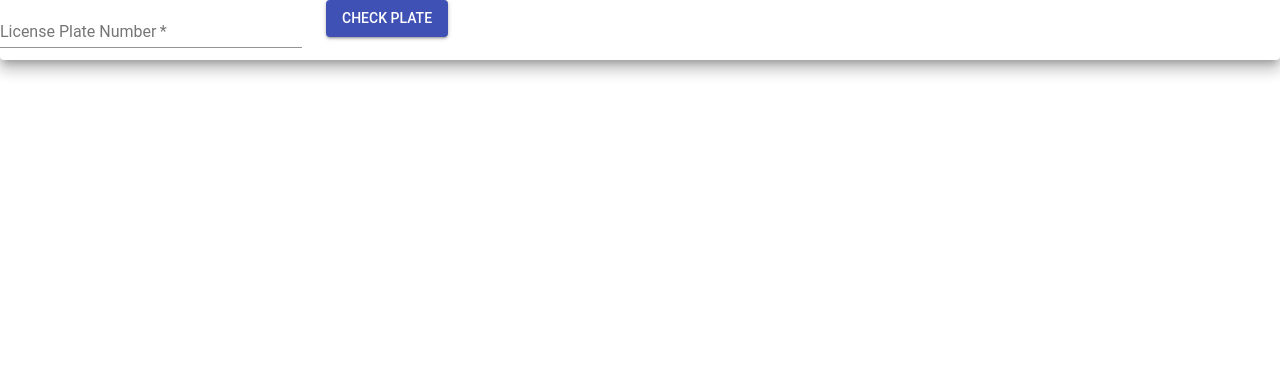
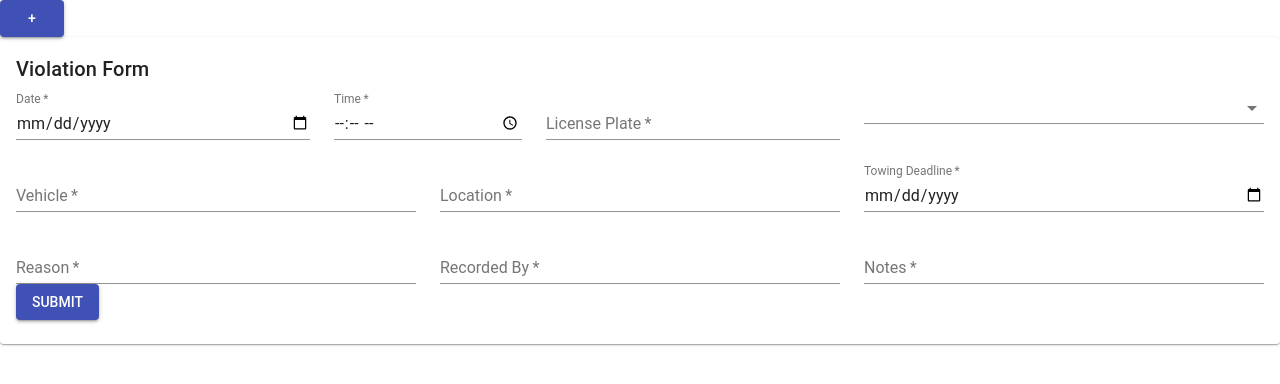
Before and after one commit to theduo88/broadviewplace-parking, a React (Create React App) app: page /report-violation in a window 1280 px wide. Shown: the top 384 px of the page. Built offline with nearby package versions, Linux system fonts and the light colour scheme.

Commit message:
adding report violation page

```diff
--- a/package.json
+++ b/package.json
@@ -10,6 +10,8 @@
     "prop-types": "^15.6.2",
     "react": "^16.7.0",
     "react-dom": "^16.7.0",
+    "react-router": "^4.2.0",
+    "react-router-dom": "^4.2.2",
     "react-scripts": "2.1.3",
     "react-table": "^6.8.6"
   },
--- a/src/App.js
+++ b/src/App.js
@@ -1,14 +1,13 @@
 import React, { Component } from 'react';
-import logo from './logo.svg';
 import './App.css';
-import Home from "./components/home/Home";
+import Main from "./components/main/Main";
 
 class App extends Component {
     render() {
         return (
-            <Home>
-
-            </Home>
+            <div>
+                <Main />
+            </div>
         );
     }
 }
--- /dev/null
+++ b/src/components/main/Main.js
@@ -0,0 +1,15 @@
+import React from 'react'
+import {Route, Switch} from "react-router";
+import ReportViolation from "../violation/ReportViolation";
+import Home from "../home/Home";
+
+const Main = () => (
+    <main>
+        <Switch>
+            <Route exact path='/' component={Home}/>
+            <Route path='/report-violation' component={ReportViolation}/>
+        </Switch>
+    </main>
+)
+
+export default Main
--- /dev/null
+++ b/src/components/violation/ReportViolation.js
@@ -0,0 +1,180 @@
+import React, {Component} from "react";
+import Button from "@material-ui/core/Button";
+import Card from "@material-ui/core/Card";
+import CardContent from "@material-ui/core/CardContent";
+import Typography from "@material-ui/core/Typography";
+import Grid from "@material-ui/core/Grid";
+import TextField from "@material-ui/core/TextField";
+import Select from "@material-ui/core/Select";
+
+export class ReportViolation extends Component {
+    constructor(props, context) {
+        super(props, context);
+
+        // this.getViolation = this.getViolation.bind(this);
+        this.handleChange = this.handleChange.bind(this);
+        // this.setNewViolation = this.setNewViolation.bind(this);
+        // this.toggleHidden = this.toggleHidden.bind(this);
+
+        this.state = {
+            isHidden: false
+        }
+    }
+
+    handleChange (event) {
+        // let exists;
+        // if (event.target.name.toLowerCase() === 'licenseplatenumber') {
+        //     exists = ViolationService.plateNumberExists(event.target.value, this.state.data)
+        // }
+
+        this.setState({
+            [event.target.name]: event.target.value,
+            // error: exists
+        });
+
+        console.log(this.state)
+
+    }
+
+    render() {
+        return (
+            <div>
+                <Button variant="contained" color="primary" onClick={this.toggleHidden}>
+                    +
+                </Button>
+                <Card hidden={this.state.isHidden}>
+                    <CardContent>
+                        <React.Fragment>
+                            <Typography variant="h6" gutterBottom>
+                                Violation Form
+                            </Typography>
+                            <Grid container spacing={24}>
+                                <Grid item xs={12} sm={3}>
+                                    <TextField
+                                        required
+                                        id="date"
+                                        label="Date"
+                                        name="date"
+                                        type="date"
+                                        fullWidth
+                                        onChange={this.handleChange}
+                                        InputLabelProps={{
+                                            shrink: true,
+                                        }}
+                                    />
+                                </Grid>
+                                <Grid item xs={12} sm={2}>
+                                    <TextField
+                                        required
+                                        id="time"
+                                        label="Time"
+                                        name="time"
+                                        type="time"
+                                        fullWidth
+                                        onChange={this.handleChange}
+                                        InputLabelProps={{
+                                            shrink: true,
+                                        }}
+                                    />
+                                </Grid>
+                                <Grid item xs={12} sm={3}>
+                                    <TextField
+                                        required
+                                        id="licensePlateNumber"
+                                        name="licensePlateNumber"
+                                        label="License Plate"
+                                        fullWidth
+                                        onChange={this.handleChange}
+                                        error={this.state.error === 'Plate has already be reported'}
+                                        helperText={this.state.error === 'Plate has already be reported' ? this.state.error : ''}
+                                    />
+                                </Grid>
+                                <Grid item xs={12} sm={4}>
+                                    <Select
+                                        required
+                                        id="state"
+                                        name="state"
+                                        label="State"
+                                        fullWidth
+                                        autoComplete="state"
+                                        onChange={this.handleChange}
+                                    />
+
+                                </Grid>
+                                <Grid item xs={12} sm={4}>
+                                    <TextField
+                                        required
+                                        id="vehicle"
+                                        name="vehicle"
+                                        label="Vehicle"
+                                        fullWidth
+                                        onChange={this.handleChange}
+                                    />
+                                </Grid>
+                                <Grid item xs={12} sm={4}>
+                                    <TextField
+                                        required
+                                        id="location"
+                                        name="location"
+                                        label="Location"
+                                        fullWidth
+                                        onChange={this.handleChange}
+                                    />
+                                </Grid>
+                                <Grid item xs={12} sm={4}>
+                                    <TextField
+                                        required
+                                        id="towingDeadline"
+                                        label="Towing Deadline"
+                                        name="towingDeadline"
+                                        type="date"
+                                        fullWidth
+                                        onChange={this.handleChange}
+                                        InputLabelProps={{
+                                            shrink: true,
+                                        }}
+                                    />
+                                </Grid>
+                                <Grid item xs={12} sm={4}>
+                                    <TextField
+                                        required
+                                        id="reason"
+                                        name="reason"
+                                        label="Reason"
+                                        fullWidth
+                                        onChange={this.handleChange}
+                                    />
+                                </Grid>
+                                <Grid item xs={12} sm={4}>
+                                    <TextField
+                                        required
+                                        id="recordedBy"
+                                        name="recordedBy"
+                                        label="Recorded By"
+                                        fullWidth
+                                        onChange={this.handleChange}
+                                    />
+                                </Grid>
+                                <Grid item xs={12} sm={4}>
+                                    <TextField
+                                        required
+                                        id="otherNotes"
+                                        name="otherNotes"
+                                        label="Notes"
+                                        fullWidth
+                                        onChange={this.handleChange}
+                                    />
+                                </Grid>
+                            </Grid>
+                            <Button variant="contained" color="primary">
+                                Submit
+                            </Button>
+                        </React.Fragment>
+                    </CardContent>
+                </Card>
+            </div>
+        )
+    }
+}
+
+export default ReportViolation;
--- a/src/index.js
+++ b/src/index.js
@@ -3,8 +3,14 @@ import ReactDOM from 'react-dom';
 import './index.css';
 import App from './App';
 import * as serviceWorker from './serviceWorker';
+import {BrowserRouter} from "react-router-dom";
 
-ReactDOM.render(<App />, document.getElementById('root'));
+ReactDOM.render(
+    <BrowserRouter>
+        <App />
+    </BrowserRouter>
+    , document.getElementById('root')
+);
 
 // If you want your app to work offline and load faster, you can change
 // unregister() to register() below. Note this comes with some pitfalls.
```
